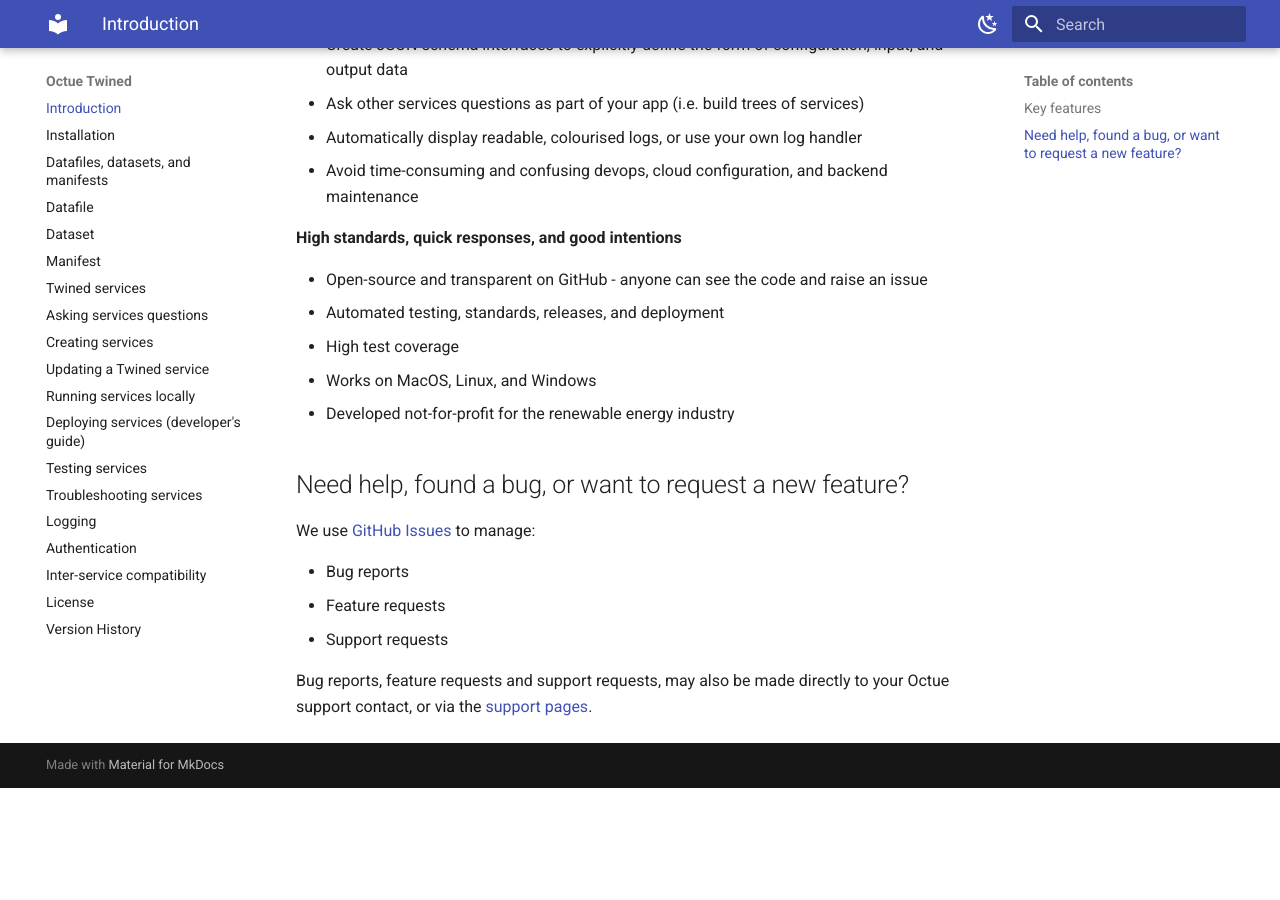
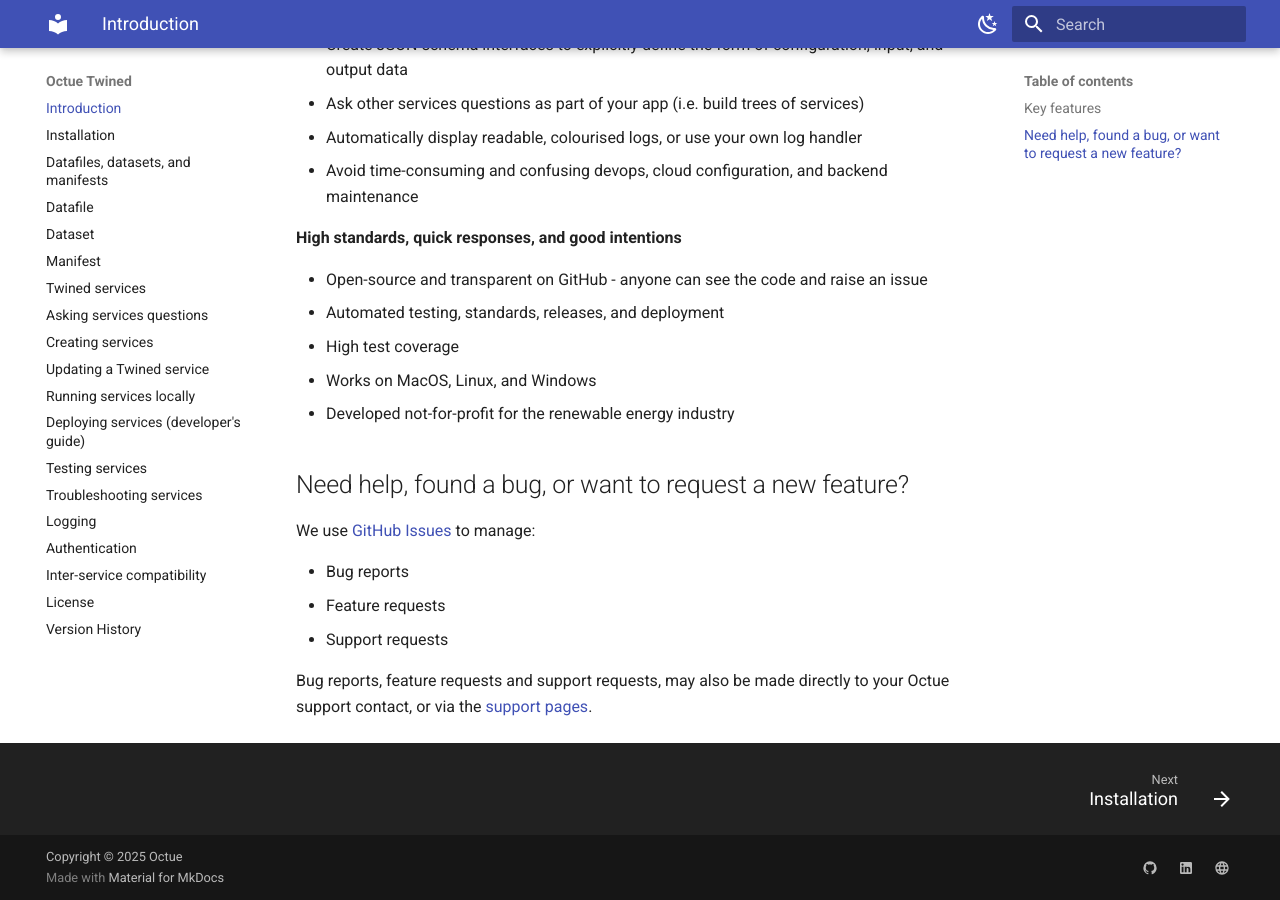
Before and after one commit to octue/octue-sdk-python, an MkDocs documentation site: the page built from docs/docs/index.md, in a window 1280 px wide and 900 px high, scrolled down 1161 px. Built offline with MkDocs 1.6.1 and Material for MkDocs 9.7.7, drawn with Linux system fonts in a browser that asks for light colours; plug-ins that fetch from the network failed and are left out; before the commit the page ends 1949 px from its top, so only the background shows below that.

Commit message:
DOC: Add copyright and links to footer

```diff
--- a/docs/mkdocs.yml
+++ b/docs/mkdocs.yml
@@ -11,6 +11,7 @@
     - navigation.instant.prefetch
     - navigation.tracking
     - navigation.path
+    - navigation.footer
     - search.suggest
     - search.highlight
     - search.share
@@ -64,3 +65,14 @@
   #  - api.md
   - license.md
   - version_history.md
+
+copyright: Copyright &copy; 2025 Octue
+
+extra:
+  social:
+    - icon: material/github
+      link: https://github.com/octue
+    - icon: material/linkedin
+      link: https://www.linkedin.com/company/octue
+    - icon: material/web
+      link: https://octue.com
```
